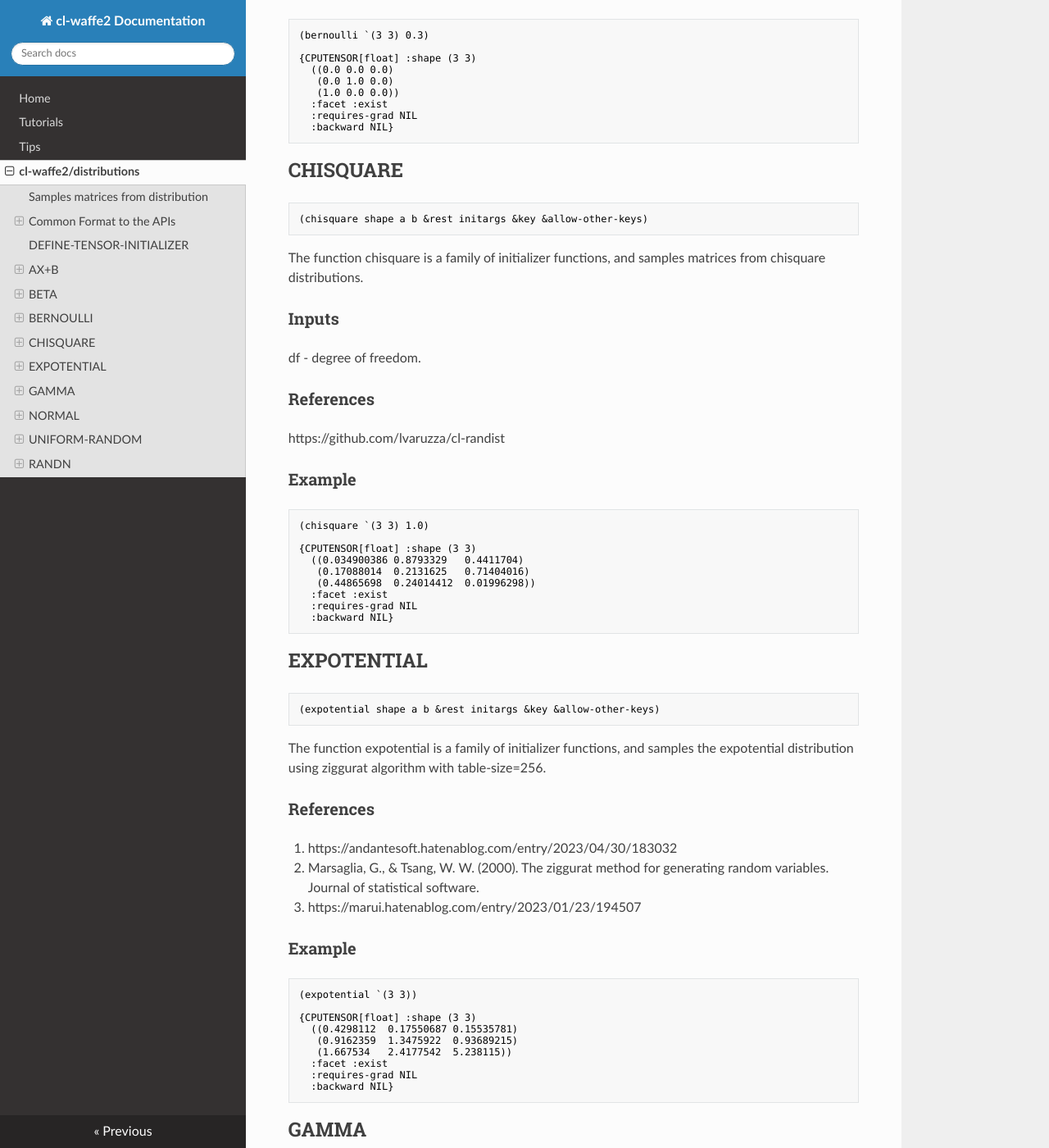
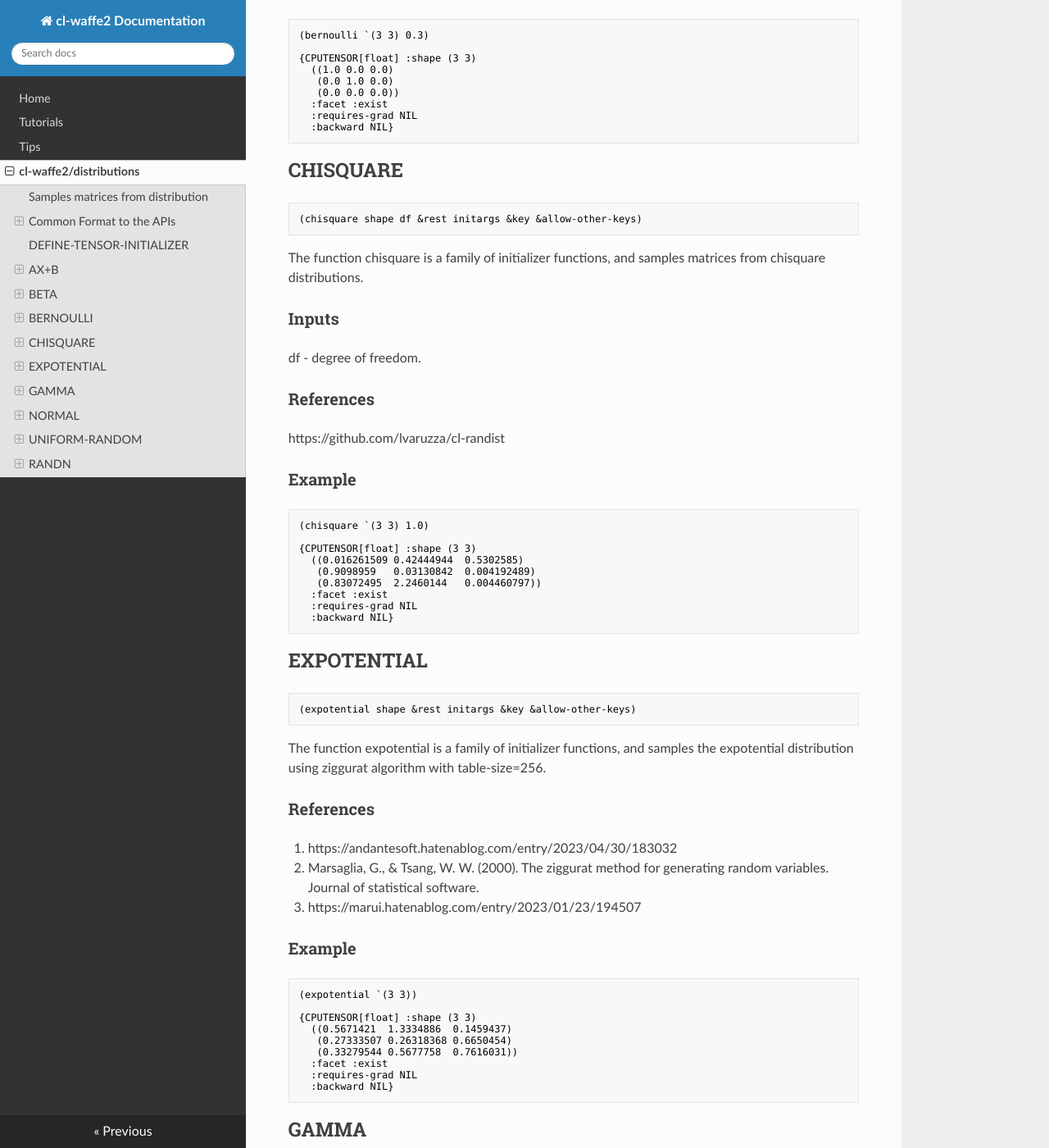
Before and after one commit to hikettei/cl-waffe2, an MkDocs documentation site: the page built from docs/cl-waffe2-docs/docs/distributions.md, in a window 1280 px wide and 1400 px high, scrolled down 3335 px. Shown: the whole window at 82% size. Built offline with MkDocs 1.6.1, drawn with Linux system fonts in a browser that asks for light colours; nearby versions of some CDN libraries; some of the changed text lies outside the part shown.

Commit message:
[Fix] Arguments weren't parsed well

````diff
--- a/docs/cl-waffe2-docs/docs/distributions.md
+++ b/docs/cl-waffe2-docs/docs/distributions.md
@@ -126,7 +126,7 @@
 ## BETA
 
 ```lisp
-(beta shape a b &rest initargs &key &allow-other-keys)
+(beta shape alpha beta &rest initargs &key &allow-other-keys)
 ```
 
 
@@ -158,7 +158,7 @@
 ## BERNOULLI
 
 ```lisp
-(bernoulli shape a b &rest initargs &key &allow-other-keys)
+(bernoulli shape p &rest initargs &key &allow-other-keys)
 ```
 The bernoulli is a family of initializer functions, and samples matrices from bernoulli distribution.
 
@@ -171,9 +171,9 @@
 (bernoulli `(3 3) 0.3)
 
 {CPUTENSOR[float] :shape (3 3)
-  ((0.0 0.0 0.0)
+  ((1.0 0.0 0.0)
    (0.0 1.0 0.0)
-   (1.0 0.0 0.0))
+   (0.0 0.0 0.0))
   :facet :exist
   :requires-grad NIL
   :backward NIL}
@@ -182,7 +182,7 @@
 ## CHISQUARE
 
 ```lisp
-(chisquare shape a b &rest initargs &key &allow-other-keys)
+(chisquare shape df &rest initargs &key &allow-other-keys)
 ```
 The function chisquare is a family of initializer functions, and samples matrices from chisquare distributions.
 
@@ -199,9 +199,9 @@
 (chisquare `(3 3) 1.0)
 
 {CPUTENSOR[float] :shape (3 3)
-  ((0.034900386 0.8793329   0.4411704)
-   (0.17088014  0.2131625   0.71404016)
-   (0.44865698  0.24014412  0.01996298))
+  ((0.016261509 0.42444944  0.5302585)
+   (0.9098959   0.03130842  0.004192489)
+   (0.83072495  2.2460144   0.004460797))
   :facet :exist
   :requires-grad NIL
   :backward NIL}
@@ -210,7 +210,7 @@
 ## EXPOTENTIAL
 
 ```lisp
-(expotential shape a b &rest initargs &key &allow-other-keys)
+(expotential shape &rest initargs &key &allow-other-keys)
 ```
 The function expotential is a family of initializer functions, and samples the expotential distribution using ziggurat algorithm with table-size=256.
 
@@ -228,9 +228,9 @@
 (expotential `(3 3))
 
 {CPUTENSOR[float] :shape (3 3)
-  ((0.4298112  0.17550687 0.15535781)
-   (0.9162359  1.3475922  0.93689215)
-   (1.667534   2.4177542  5.238115))
+  ((0.5671421  1.3334886  0.1459437)
+   (0.27333507 0.26318368 0.6650454)
+   (0.33279544 0.5677758  0.7616031))
   :facet :exist
   :requires-grad NIL
   :backward NIL}
@@ -239,7 +239,7 @@
 ## GAMMA
 
 ```lisp
-(gamma shape a b &rest initargs &key &allow-other-keys)
+(gamma shape k &rest initargs &key &allow-other-keys)
 ```
 The function gamma is a family of initializer functions, and samples matrices from the gamma distribution.
 
@@ -253,9 +253,9 @@
 (gamma `(3 3) 1.0)
 
 {CPUTENSOR[float] :shape (3 3)
-  ((1.7132338   0.9945405   2.730672)
-   (0.051700674 2.4354653   0.60248)
-   (1.1804351   0.6693382   0.05111584))
+  ((0.7807192   0.9634999   0.9834012)
+   (0.46188545  1.61346     0.014601253)
+   (1.1879153   0.19614582  0.69448864))
   :facet :exist
   :requires-grad NIL
   :backward NIL}
@@ -321,7 +321,7 @@
 ## RANDN
 
 ```lisp
-(randn shape a b &rest initargs &key &allow-other-keys)
+(randn shape &rest initargs &key &allow-other-keys)
 ```
 The function randn is a family of initializer functions, and samples the gaussian distributions using ziggurat algorithm with table-size=256.
 
````
Also changed, not shown: other parts of docs/cl-waffe2-docs/docs/distributions.md (+17 -17 lines), 1 other file.
